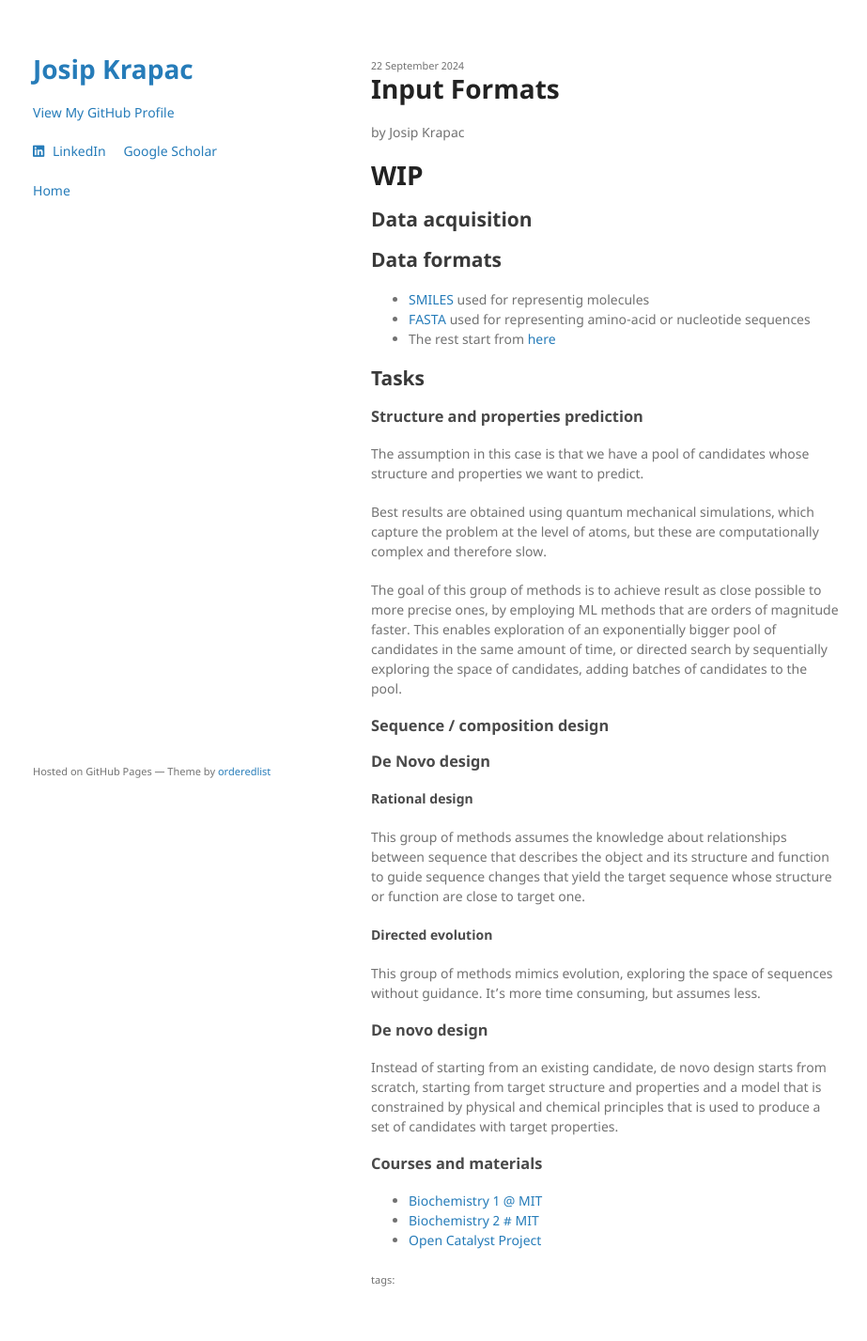
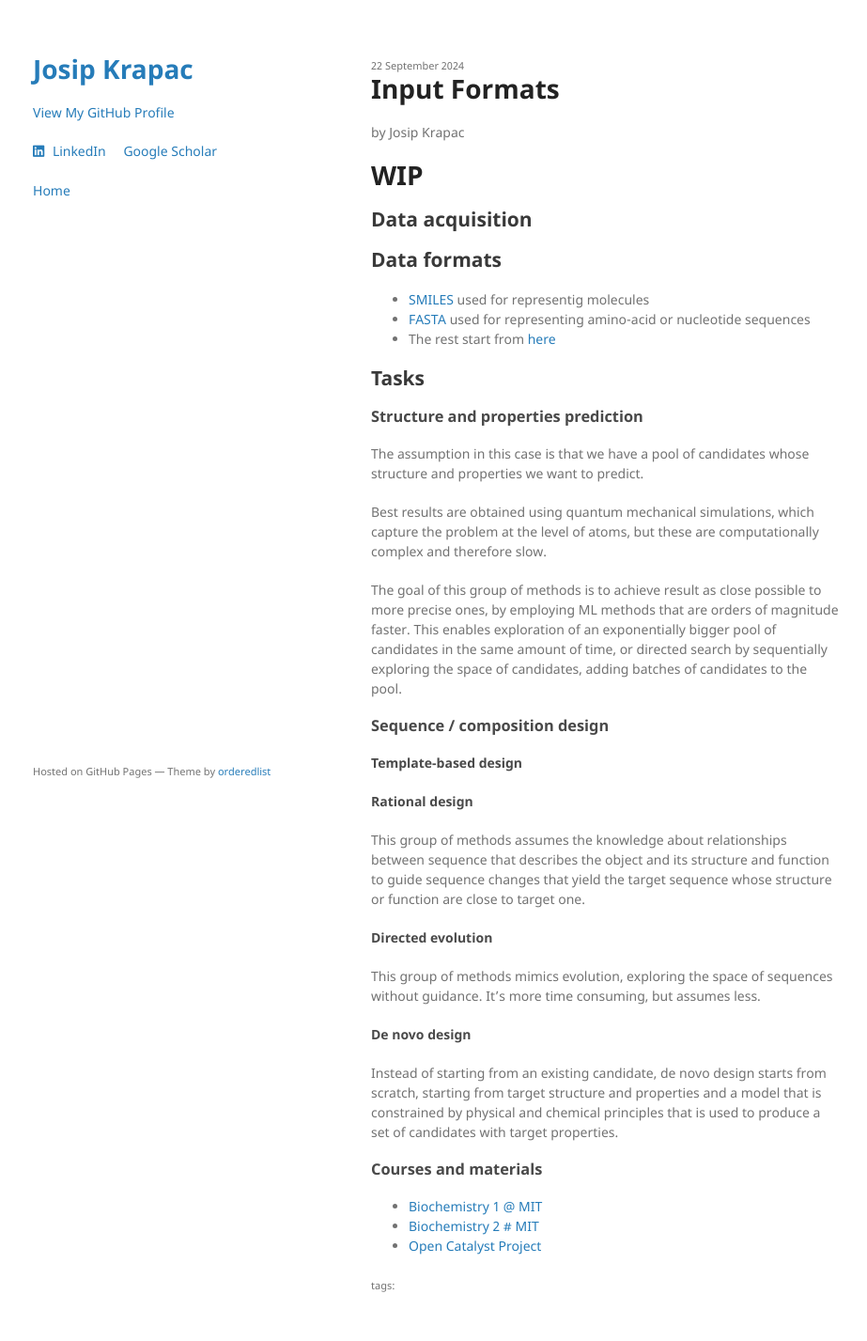
Before and after one commit to josipkrapac/josipkrapac.github.io, a Jekyll site: the page built from _posts/2024-09-22-input-formats.md, in a window 1280 px wide. Shown: the whole page at 94% size, without its empty margins (175-1098 px from the left). Built offline with Jekyll 4.4.1, drawn with Linux system fonts in a browser that asks for light colours; a style sheet for code colours, icons or effects is not loaded; the repository's description, which GitHub fills in, is left out.

Commit message:
Update 2024-09-22-input-formats.md

```diff
--- a/_posts/2024-09-22-input-formats.md
+++ b/_posts/2024-09-22-input-formats.md
@@ -19,13 +19,13 @@ Best results are obtained using quantum mechanical simulations, which capture th
 
 The goal of this group of methods is to achieve result as close possible to more precise ones, by employing ML methods that are orders of magnitude faster. This enables exploration of an exponentially bigger pool of candidates in the same amount of time, or directed search by sequentially exploring the space of candidates, adding batches of candidates to the pool.
 ### Sequence / composition design
-### De Novo design
 
+#### Template-based design
 #### Rational design
 This group of methods assumes the knowledge about relationships between sequence that describes the object and its structure and function to guide sequence changes that yield the target sequence whose structure or function are close to target one.
 #### Directed evolution
 This group of methods mimics evolution, exploring the space of sequences without guidance. It's more time consuming, but assumes less.
-### De novo design
+#### De novo design
 Instead of starting from an existing candidate, de novo design starts from scratch, starting from target structure and properties and a model that is constrained by physical and chemical principles that is used to produce a set of candidates with target properties.
 
 ### Courses and materials
```
